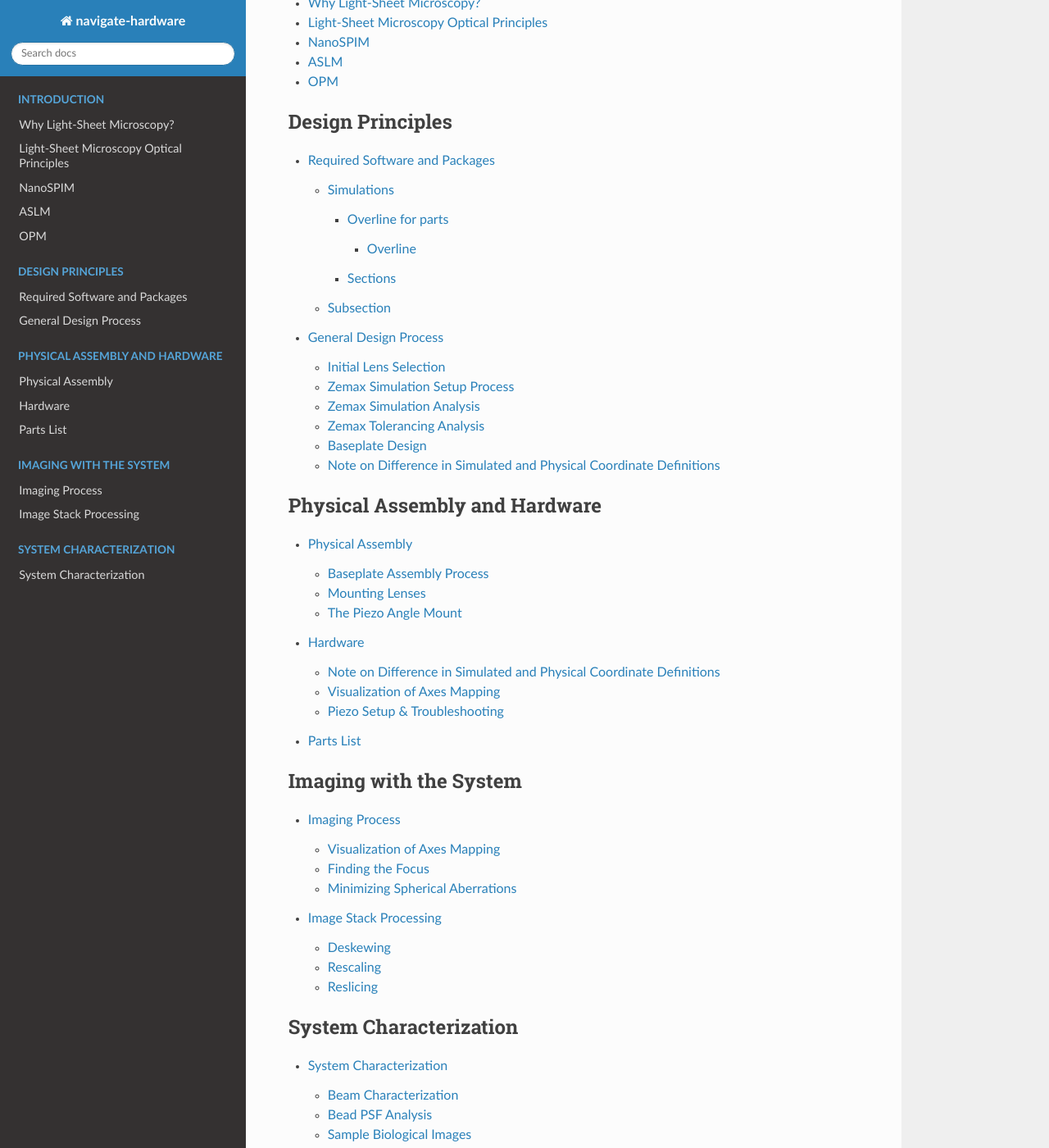
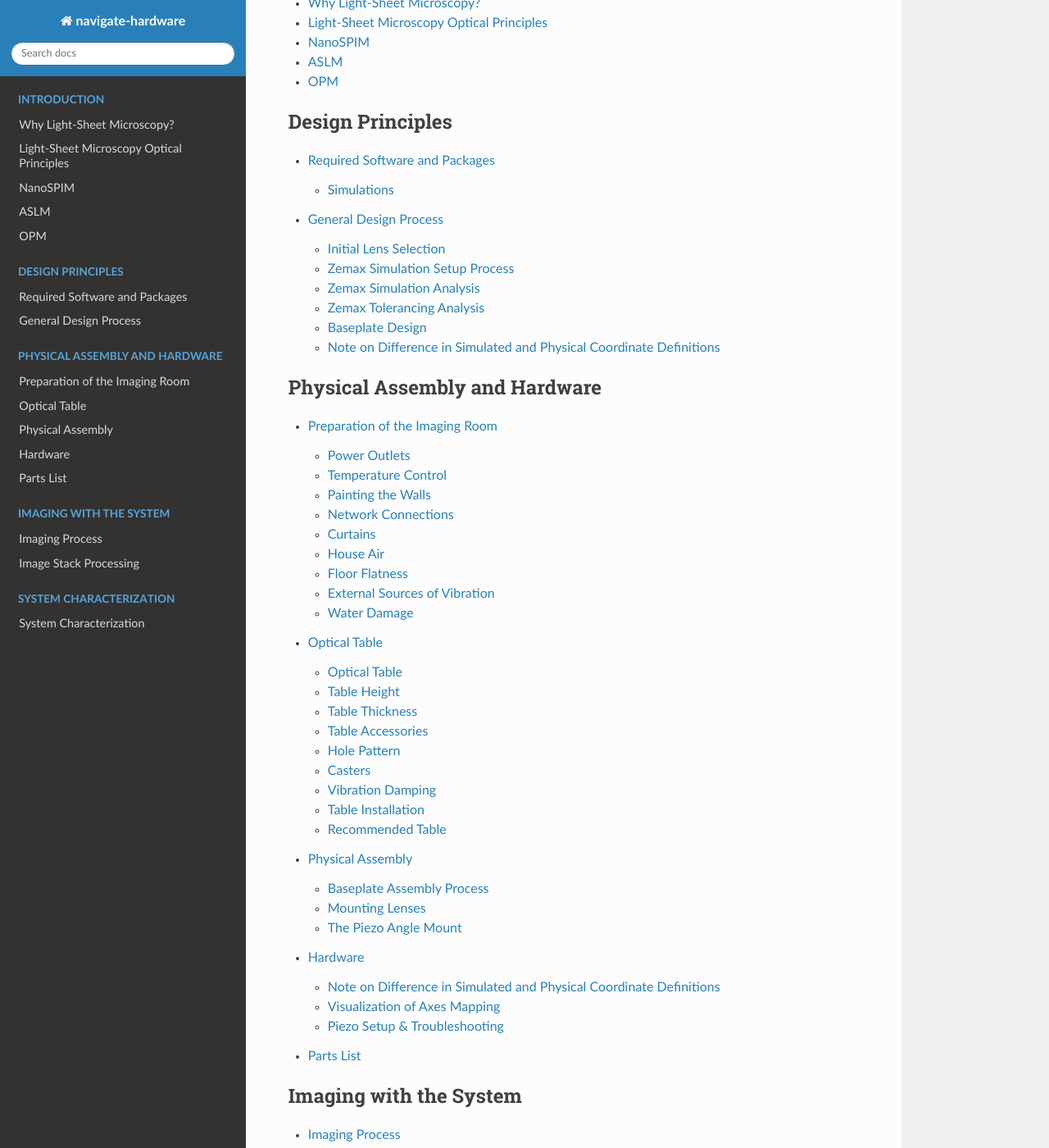
Before and after one commit to TheDeanLab/COMPASS, a Sphinx documentation site: the page built from docs/source/index.rst, in a window 1280 px wide and 1400 px high, scrolled down 858 px. Shown: the whole window at 82% size. Built offline with Sphinx 7.4.7 and the Read the Docs theme 2.0.0, drawn with Linux system fonts in a browser that asks for light colours; pages that are not in the unit, such as notebooks, are missing from menus; some of the changed lines change nothing that is shown.

Commit message:
Room prep, table selection
Also cleaned up the software section to eliminate unnecessary table of content entries...

```diff
--- a/docs/source/design_principles/required_software.rst
+++ b/docs/source/design_principles/required_software.rst
@@ -8,28 +8,10 @@ Required Software and Packages
 
 Simulations
 -------------------
-While there are a variety of softwares available for simulating optical systems, Ansys Zemax Opticstudio is our software of choice.
+While there is a variety of software available for simulating optical systems, Ansys
+Zemax Opticstudio is our software of choice.
 
 For the design of custom parts and the baseplate, we used Autodesk Inventor. Academic licenses for Autodesk products
 are available free of charge on their `website <https://www.autodesk.com/education/edu-software/overview?sorting=featured&filters=individual>`_ .
 
-Other 3D modeling softwares like Autodesk AutoCAD, Autodesk Fusion 360, and Solidworks are all reasonable alternatives for aspects of 3D design.
-
-Overline for parts
-==================
-
-Overline
-********
-
-Sections
-========
-
-Subsection
-----------
-
-Subsubsection
-^^^^^^^^^^^^^
-
-Test
-"""""
-Apparently this is a paragraph.
+Other 3D modeling software like Autodesk AutoCAD, Autodesk Fusion 360, and Solidworks are all reasonable alternatives for aspects of 3D design.
--- a/docs/source/index.rst
+++ b/docs/source/index.rst
@@ -63,6 +63,8 @@ evaluated in their entirety through time.
    :caption: Physical Assembly and Hardware
    :maxdepth: 5
 
+   physical_assembly/room_preparation
+   physical_assembly/table
    physical_assembly/physical_assembly
 
 .. toctree::
--- /dev/null
+++ b/docs/source/physical_assembly/room_preparation.rst
@@ -0,0 +1,67 @@
+.. _prep-home:
+
+###############################
+Preparation of the Imaging Room
+###############################
+
+A common question that we get is how to set up the room for imaging. This section will
+go over the steps that we took to set up the room for imaging. The stated directions
+assume that the system will be housed in the United States. If you are in a different
+country, you may need to adjust the electrical configuration accordingly.
+
+Power Outlets
+-------------------
+The first thing to consider is the power outlets. For most imaging systems, you will
+need standard 120V outlets. If you plan on having a Ti-Sapphire laser, then 240V
+outlets are likely necessary. We typically like to have power strips on the
+walls, so that you have plenty to choose from.
+
+Temperature Control
+-------------------
+Temperature control is important for imaging. We recommend having a temperature sensor
+in the room for controlling the temperature in that zone. Otherwise, the electronics
+and people can heat up the room significantly, which can cause drift in the imaging
+system. HVAC systems can also be a source of dust. Ideally, the ventilation to the room
+will be HEPA filtered and the air flow will be directed away from the microscope.
+
+Painting the Walls
+-------------------
+We typically paint the walls matte black. The matte black walls are helpful for reducing
+the glare from the monitor and other sources of scattered light from being detected with
+the camera.
+
+Network Connections
+-------------------
+We recommend having a 10G network or faster for transferring data. This will help with
+the transfer of large image files that are generated during imaging.
+
+Curtains
+-------------------
+If you expect other people to work in the space at the same time, or if you want multiple
+microscopes, we recommend having blackout curtains to separate the spaces. If the
+imaging space does not have a fire sprinkler, then the curtain will likely need a gap
+between the ceiling and the curtain to meet building regulations.
+
+House Air
+-------------------
+You will need house air operating at ~100 PSI to float the table. Having gas cylinders
+is not an option, as the tank will likely have to be replaced too frequently.
+
+Floor Flatness
+-------------------
+The floor should be flat. If the floor is not flat, then the table will need special
+accessories to make it level.
+
+External Sources of Vibration
+-------------------
+Make sure that the room is not near any external sources of vibration. This can include
+elevators, HVAC units, or other heavy machinery. Especially when imaging in soft
+substrates such as expanded tissues, or reconstituted extracellular matrix environments,
+ vibrations can degrade imaging quality. In general, microscopy rooms in basements are
+ preferable, as they are less likely to be affected by external sources of vibration.
+
+Water Damage
+-------------------
+Also consider worst-case scenarios such as a water leak from the room above. If there is
+ a significant risk that the fire sprinkler system could go off, then you may want to
+ consider mechanisms of protecting the electronics and optics from water damage.
--- /dev/null
+++ b/docs/source/physical_assembly/table.rst
@@ -0,0 +1,66 @@
+.. _table-home:
+
+###############################
+Optical Table
+###############################
+
+
+Optical Table
+-------------------
+The optical table is the most important part of the imaging room. We recommend a large
+table, as it is better to have too much table than not enough. Ideally, the room is
+large enough that the table is not completely against the wall, so that you have access
+to the entire table.
+
+Table Height
+-------------------
+Having a table at the right height makes working at the table more comfortable. We
+recommend that the table surface be located approximately 38 - 40 inches from the
+floor.
+
+Table Thickness
+-------------------
+We typically purchase tables with an 18" thickness. In theory, thicker tables better
+dampen vibrations arising from on the table itself, including fans from cameras,
+voice coils, stages, etc. Practically, in our experience, the table thickness helps
+mitigate vibrations arising from the building itself as well.
+
+Table Accessories
+-------------------
+We recommend getting a table with a shelf and power strips. The shelf is useful for
+storing electronics and other equipment in a location where their vibrations will not
+be coupled to the table.
+
+Hole Pattern
+-------------------
+All of our optical mounts are designed to fit the 1” grid pattern with 1/4”-20 holes.
+If you would like to have metric holes, you will need to customize the mounts to fit the
+table.
+
+Casters
+-------------------
+Casters serve as a very convenient mechanism for moving the table around. We thus
+highly recommend getting a table with casters. Otherwise, most tables are
+sufficiently heavy that they will not be able to be moved once installed.
+
+Vibration Damping
+-------------------
+Many vibration damping systems actually amplify vibrations at low frequencies, which
+are common building-associated vibrations. To mitigate this, we recommend using a
+tuned damping system. TMC provides and UltraDamp series of isolation systems that
+
+Table Installation
+-------------------
+We recommend following the manufacturer’s instructions for installing the table.
+Importantly the frame, and the table top should be level in order to achieve the best
+performance. Given the weight of the table, it is likely that professional
+installation will be required.
+
+Recommended Table
+-------------------
+We typically purchase Performance Series CleanTop Research Grade 784 Series Optical
+Tables from TMC. These tables are available in a variety of sizes, and the weight can
+be estimated from the lateral dimensions of the table and its thickness. To increase
+the weight and damping capacity of the table, we opt for the 18" standard thickness.
+This is placed on a set of 14-Special UltraDamp legs that are equipped with casters
+and provide a 20" working height, and a total overall table height of 38".
```
